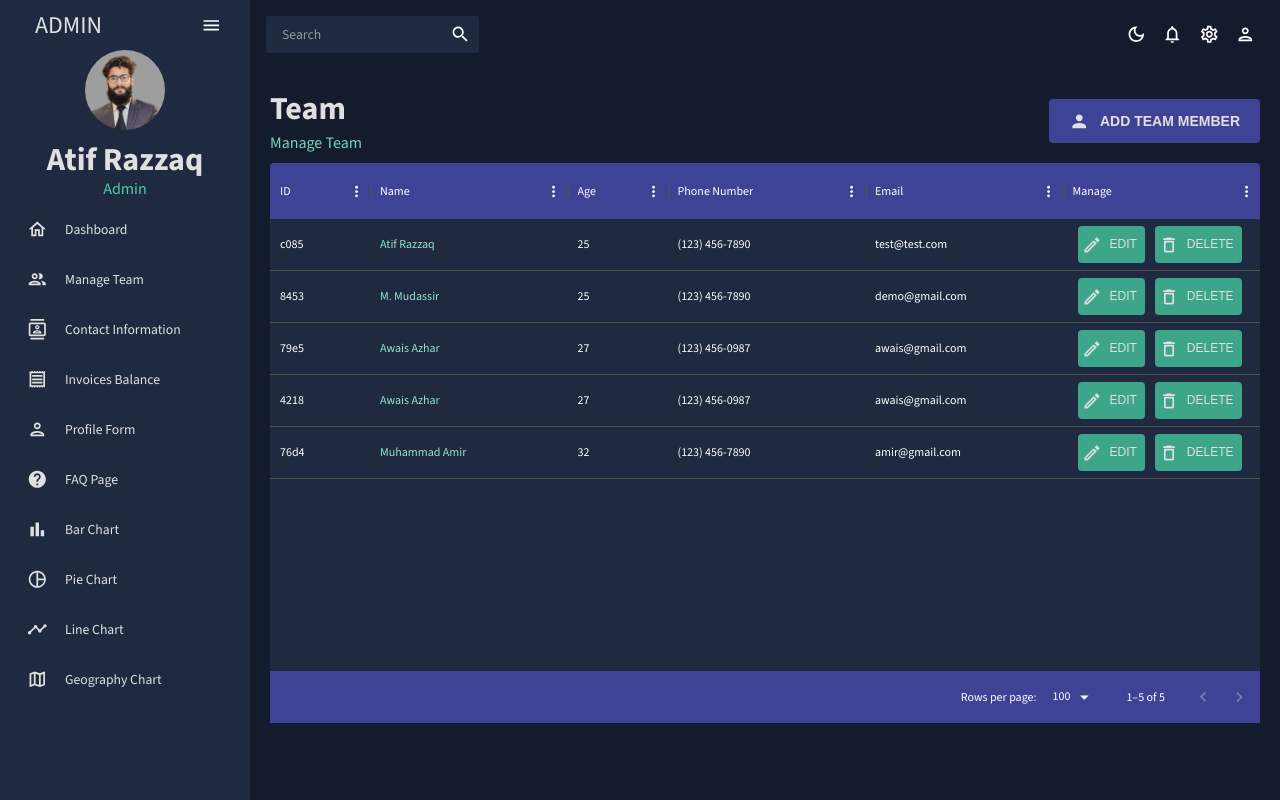
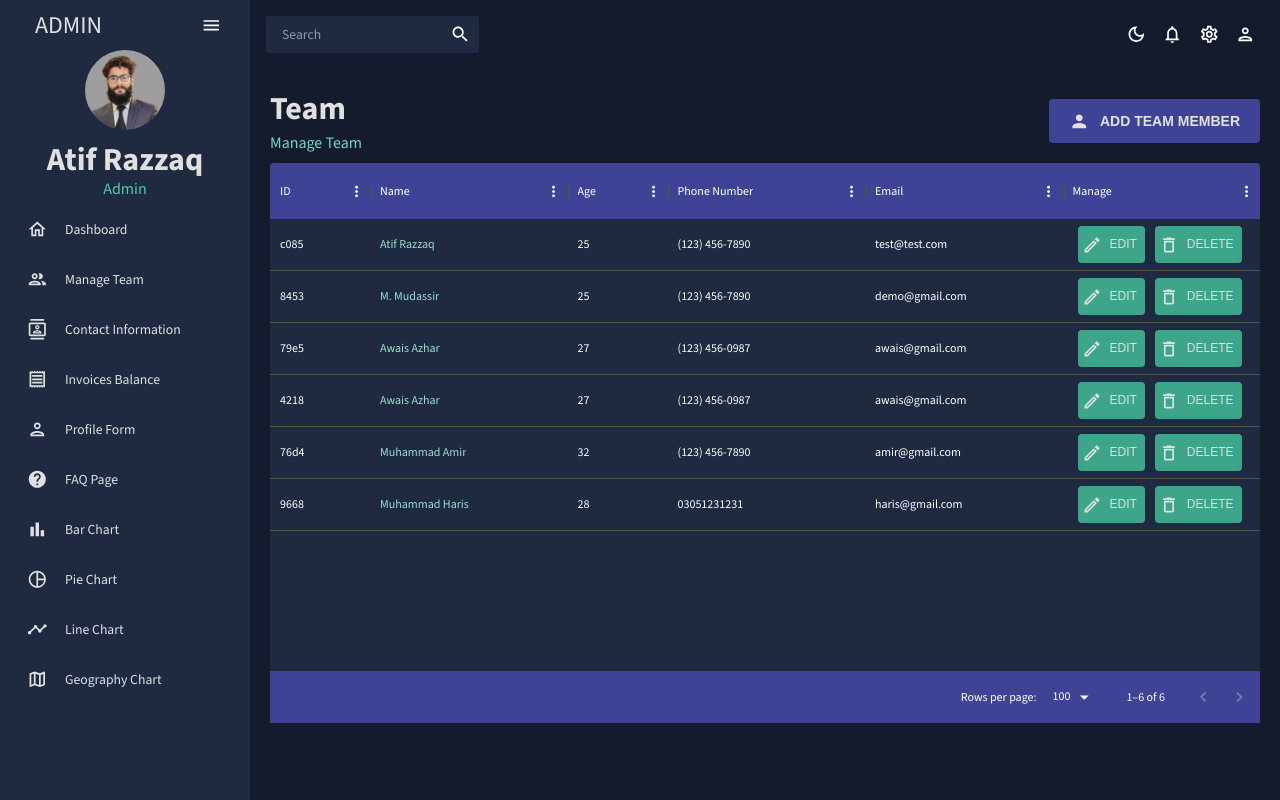
Before and after one commit to atii007/admin-dashboard, a React (Create React App) app: page /team in a window 1280 px wide. Built offline with nearby package versions, Linux system fonts and the light colour scheme; data requests are answered from the project's data file.

Commit message:
updated tsconfig and removed boilerplate

```diff
--- a/src/Pages/global/Sidebar.tsx
+++ b/src/Pages/global/Sidebar.tsx
@@ -1,4 +1,3 @@
-import React, { useState } from "react";
 import { Box, useTheme, Typography, IconButton } from "@mui/material";
 import { menuClasses, sidebarClasses } from "react-pro-sidebar";
 import { tokens } from "../../theme";
@@ -10,7 +9,6 @@ import { useStoreContext } from "store/store";
 const Sidebar = () => {
   const theme = useTheme();
   const colors = tokens(theme.palette.mode);
-  // const [isCollapsed, setIsCollapsed] = useState<boolean>(false);
   const { isCollapsed, setIsCollapsed } = useStoreContext();
 
   return (
--- a/src/Pages/global/SidebarLinks.tsx
+++ b/src/Pages/global/SidebarLinks.tsx
@@ -1,5 +1,4 @@
-import React from "react";
-import { Box, useTheme, Typography } from "@mui/material";
+import { useTheme, Typography } from "@mui/material";
 import { MenuItem } from "react-pro-sidebar";
 import { Link } from "react-router-dom";
 import { tokens } from "../../theme";
@@ -14,13 +13,13 @@ import PieChartOutlinedIcon from "@mui/icons-material/PieChartOutlined";
 import TimelineOutlinedIcon from "@mui/icons-material/TimelineOutlined";
 import MapOutlinedIcon from "@mui/icons-material/MapOutlined";
 
-type Navlinks = {
+type NavlinksType = {
   title: string;
   to: string;
   icon: JSX.Element;
 };
 
-const Navlinks: Navlinks[] = [
+const Navlinks: NavlinksType[] = [
   { title: "Dashboard", to: "/", icon: <HomeOutlinedIcon /> },
   { title: "Manage Team", to: "/team", icon: <PeopleOutlinedIcon /> },
   {
--- a/src/components/Form.tsx
+++ b/src/components/Form.tsx
@@ -47,7 +47,7 @@ const fields: Fields[] = [
   },
 ];
 
-const phoneRegExp = /^[\+]?[(]?[0-9]{3}[)]?[-\s\.]?[0-9]{3}[-\s\.]?[0-9]{4,6}$/;
+const phoneRegExp = /^\(?[0-9]{3}\)?[-\s.]?[0-9]{3}[-\s.]?[0-9]{4,6}$/;
 
 const userSchema = Yup.object().shape({
   firstName: Yup.string().required("Required"),
--- a/src/db.json
+++ b/src/db.json
@@ -64,6 +64,19 @@
       },
       "age": 32,
       "zip": 53001
+    },
+    {
+      "id": "9668",
+      "firstName": "Muhammad",
+      "lastName": "Haris",
+      "email": "haris@gmail.com",
+      "contact": "03051231231",
+      "address": {
+        "area": "Johar Town",
+        "city": "Lahore"
+      },
+      "age": 28,
+      "zip": 6300
     }
   ]
 }
--- a/tsconfig.json
+++ b/tsconfig.json
@@ -10,10 +10,11 @@
     "module": "commonjs",
     "moduleResolution": "node",
     "resolveJsonModule": true,
-    "allowJs": true,
+    "allowJs": false,
     "esModuleInterop": true,
     "forceConsistentCasingInFileNames": true,
     "strict": true,
+    "strictNullChecks": true,
   },
   "include": ["src/**/*"],
   "exclude": ["node_modules"]
```
